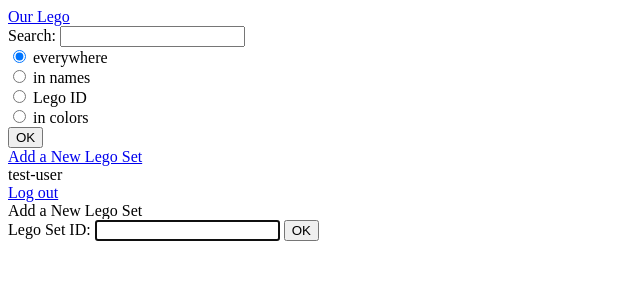
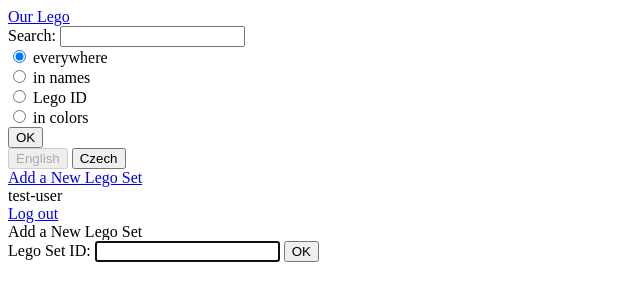
Before and after one commit to mportesdev/lego, a Django app: page /lego/set/add/ in a window 1280 px wide. Shown: the top 301 px of the page, without its empty margins (0-640 px from the left). Run offline with Django 4.2, Linux system fonts and the light colour scheme; a user stored in the database is signed in; parts of the project's set-up code (start-up, migrations or seed data) failed here and were passed over.

Commit message:
Add form for selecting language

```diff
--- a/lego/templates/lego/base.html
+++ b/lego/templates/lego/base.html
@@ -14,6 +14,11 @@
     {{ search_form }}
     <input type="submit" value="{% translate 'OK' %}" id="search_submit">
   </form>
+  <form action="{% url 'set_language' %}" method="post">{% csrf_token %}
+    {% get_current_language as lang %}
+    <button type="submit" name="language" value="en" id="language_en" {% if lang == "en" %}disabled{% endif %}>{% translate 'English' %}</button>
+    <button type="submit" name="language" value="cs" id="language_cs" {% if lang == "cs" %}disabled{% endif %}>{% translate 'Czech' %}</button>
+  </form>
   {% if user.is_authenticated %}
     <div><a href="{% url 'add_set' %}">{% translate "Add a New Lego Set" %}</a></div>
   {% endif %}
```
Also changed, not shown: lego/tests/test_browser_ui.py (+9 -0 lines), locale/cs/LC_MESSAGES/django.po.
